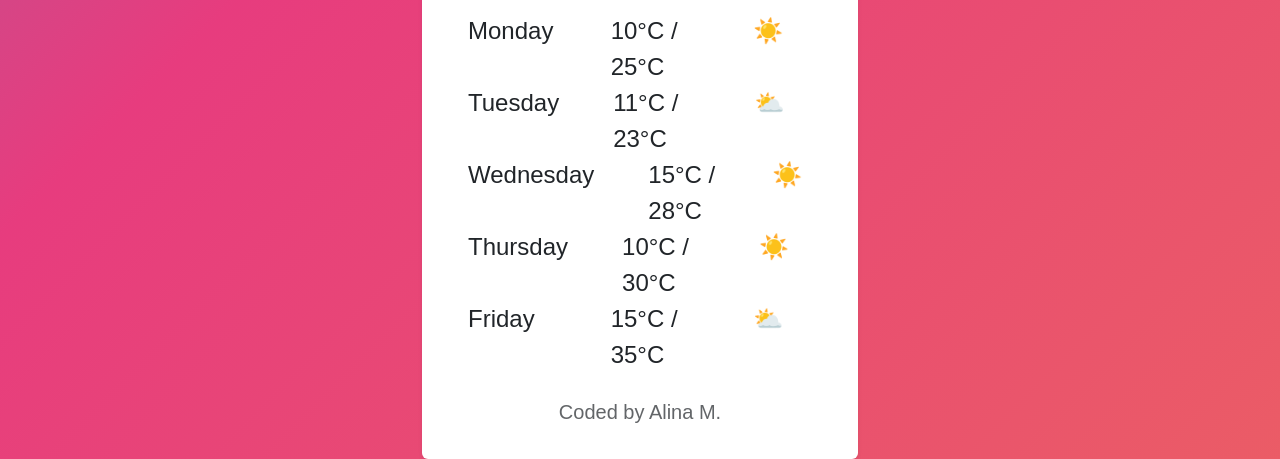
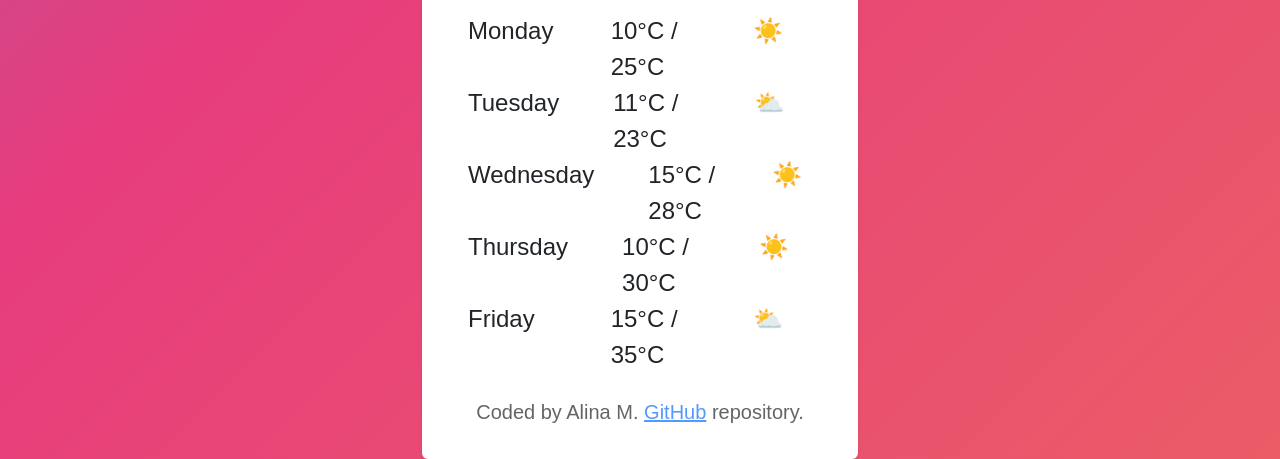
Before and after one commit to a-matchuk/weather-project, a website built with Parcel: page index.html in a window 1280 px wide. Shown: the part 557-1016 px from the top of the page. Built offline with nearby package versions, Linux system fonts and the light colour scheme; a web font is replaced by a local one.

Commit message:
GitHub rep link

```diff
--- a/index.html
+++ b/index.html
@@ -60,7 +60,11 @@
           <div class="col">⛅️</div>
         </div>
         <br />
-        <p class="signature">Coded by Alina M.</p>
+        <p class="signature">
+          Coded by Alina M.
+          <a href="https://github.com/a-matchuk/weather-project">GitHub</a>
+          repository.
+        </p>
       </div>
       <script src="src/index.js"></script>
       <script
```
